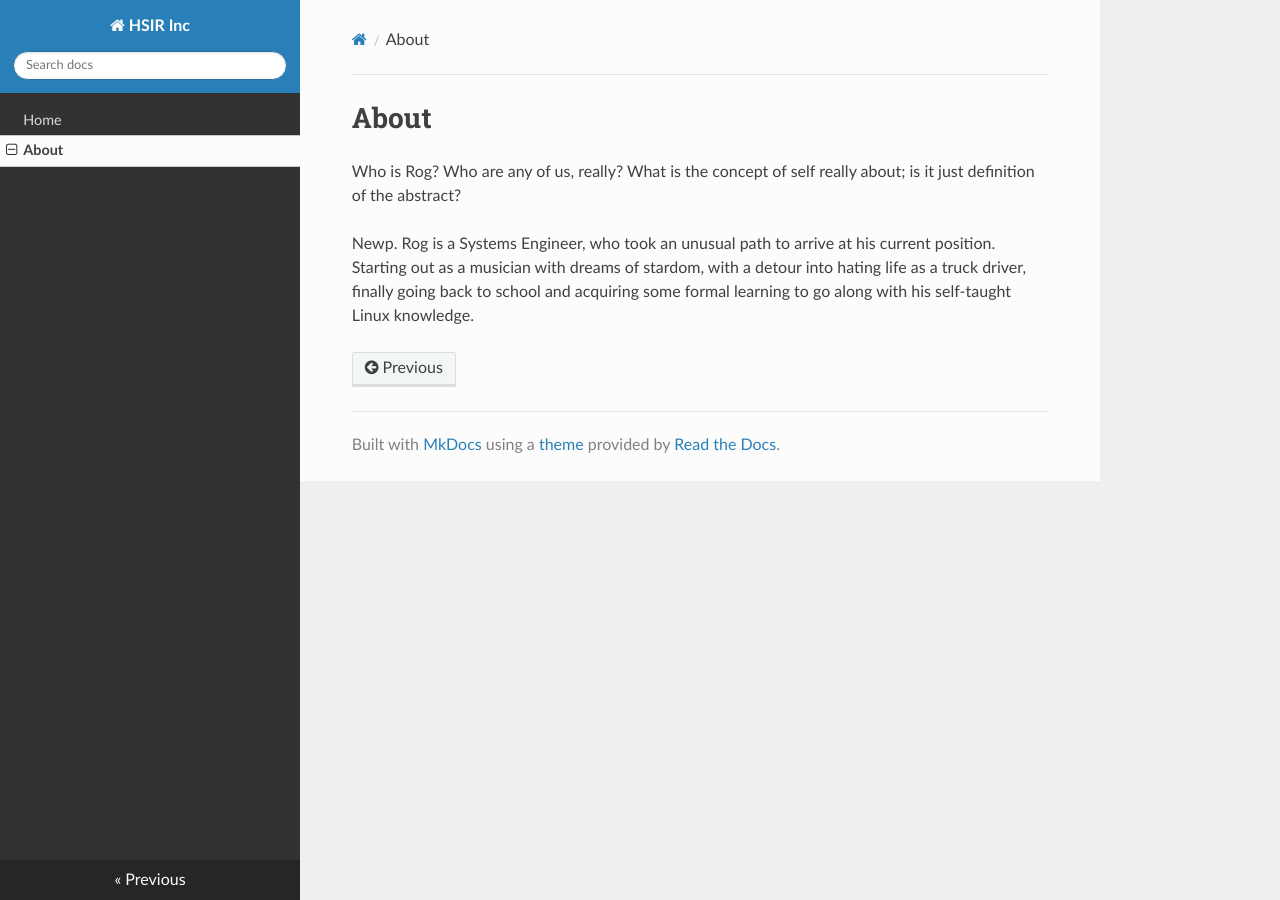
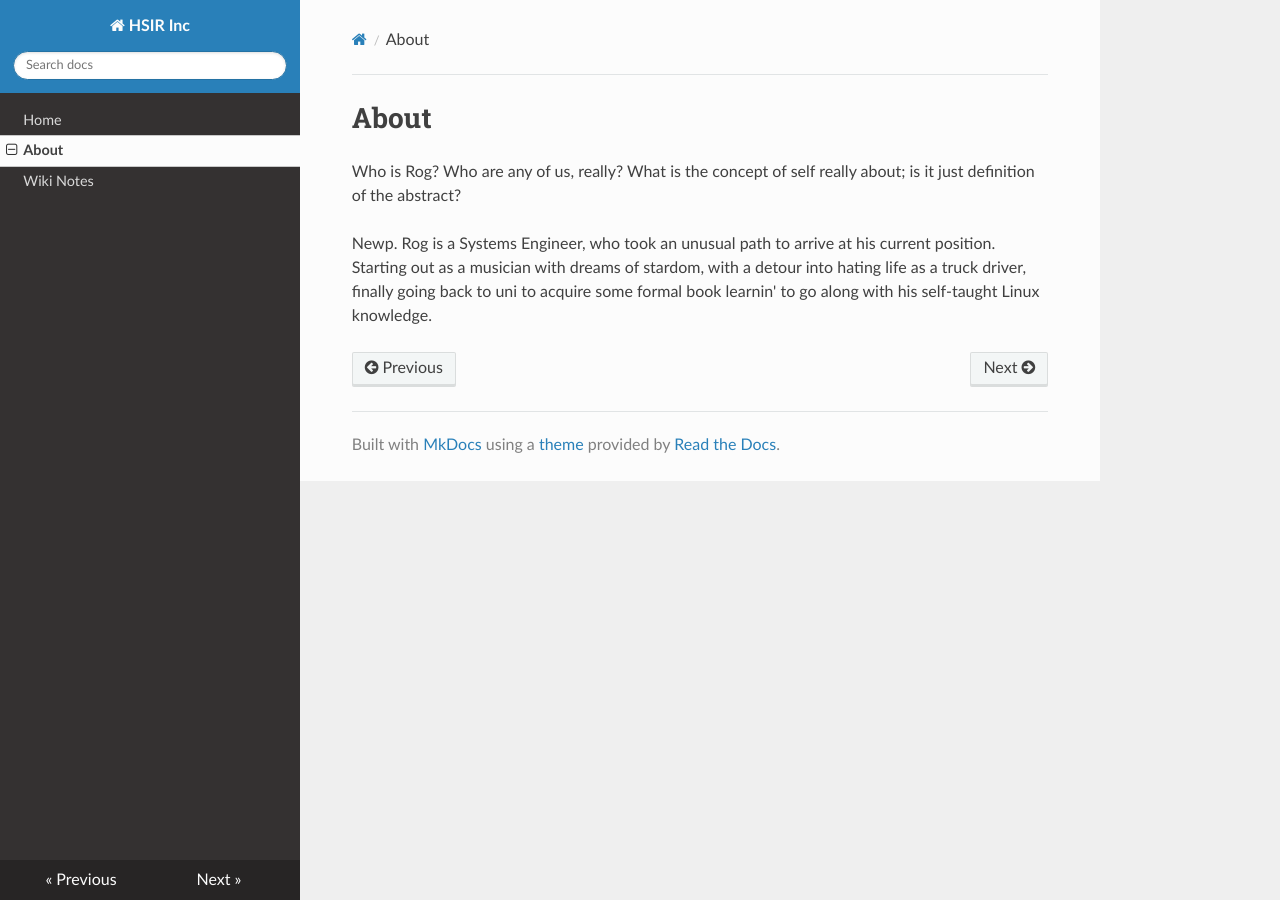
Before and after one commit to simplycycling/mk-docs, an MkDocs documentation site: the page built from docs/about.md, in a window 1280 px wide. Built offline with MkDocs 1.6.1, drawn with Linux system fonts in a browser that asks for light colours; nearby versions of some CDN libraries; old or Windows-style settings are respelled for this version of MkDocs.

Commit message:
Added a page to document the wiki creation process, and updated the about page.

```diff
--- a/docs/about.md
+++ b/docs/about.md
@@ -6,5 +6,5 @@ really about; is it just definition of the abstract?
 Newp. Rog is a Systems Engineer, who took an unusual path to arrive at
 his current position. Starting out as a musician with dreams of stardom,
 with a detour into hating life as a truck driver, finally going back to
-school and acquiring some formal learning to go along with his self-taught
+uni to acquire some formal book learnin' to go along with his self-taught
 Linux knowledge.
--- a/mkdocs.yml
+++ b/mkdocs.yml
@@ -2,4 +2,5 @@ site_name: HSIR Inc
 pages:
 - Home: index.md
 - About: about.md
+- Wiki Notes: wiki.md
 theme: readthedocs
```
Also changed, not shown: docs/index.md (+1 -0 lines), docs/wiki.md (added, +1 -0 lines).
